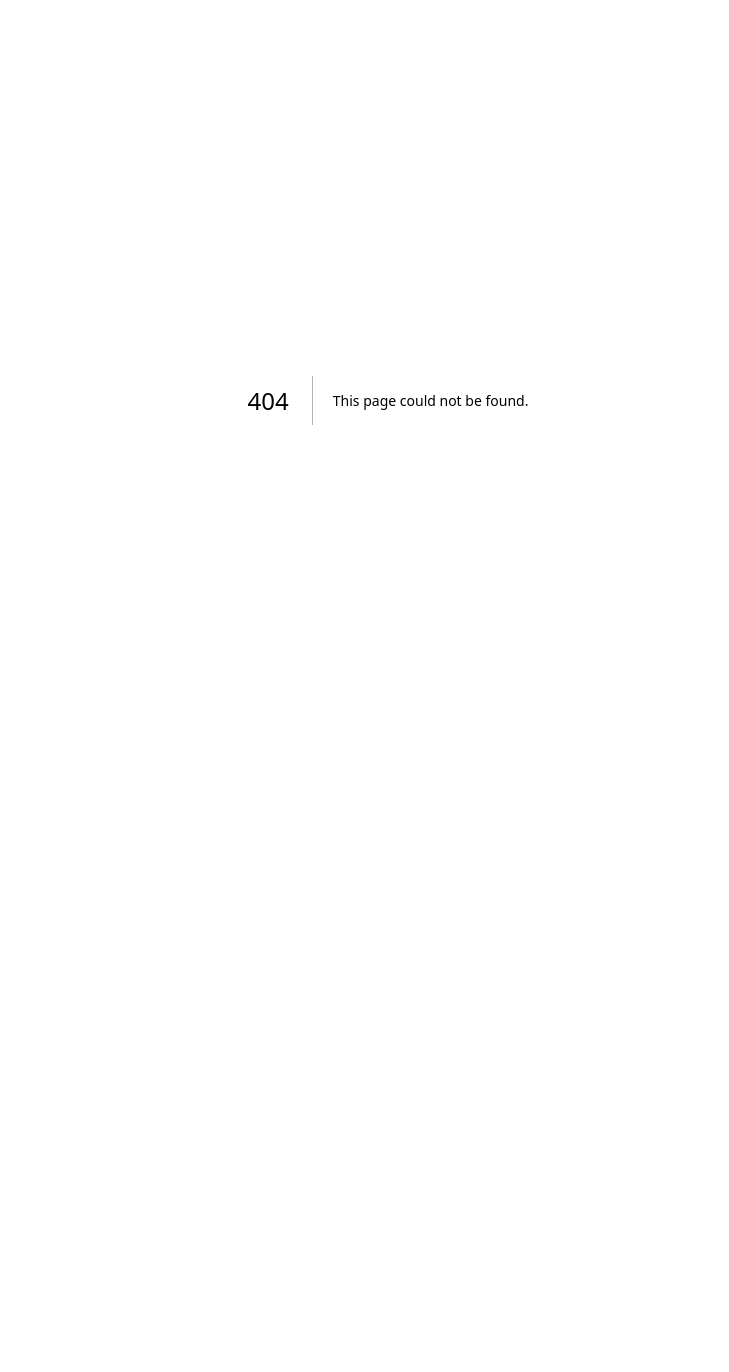
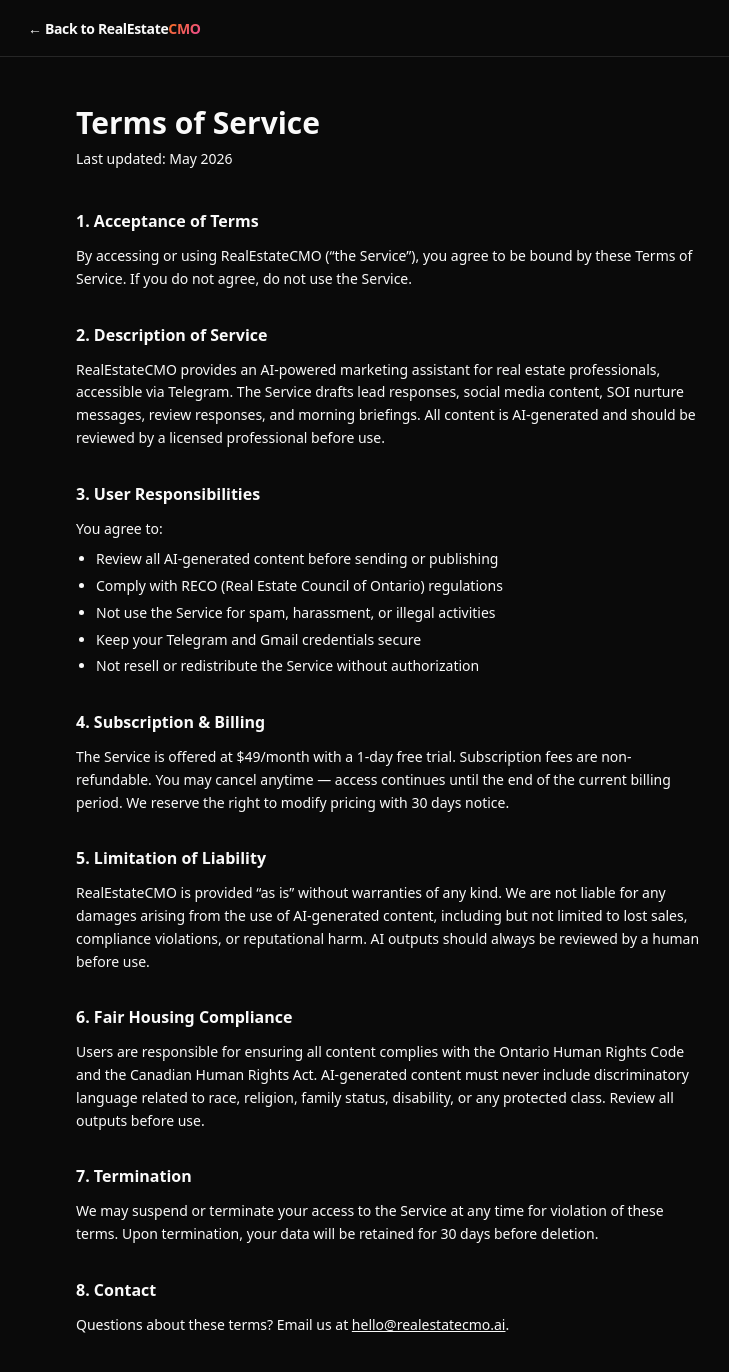
Before and after one commit to thakoreh/realestate-cmo, a Next.js app: page /realestate-cmo/terms in a window 1280 px wide. Before the commit this address had no page. Shown: the top 1372 px of the page, without its empty margins (252-981 px from the left). Before the commit the page ends 800 px from the top, so only its background shows below. Built offline with nearby package versions, Linux system fonts and the light colour scheme.

Commit message:
fix: escaped quotes + add realtorcmo tag to signups

```diff
--- a/src/app/page.tsx
+++ b/src/app/page.tsx
@@ -11,18 +11,18 @@
     e.preventDefault();
     if (!email) return;
 
-    // Try to send to webhook (if available)
+    // Send to Buttondown API
     try {
-      const webhookUrl = process.env.NEXT_PUBLIC_WEBHOOK_URL;
-      if (webhookUrl) {
-        await fetch(webhookUrl, {
+      await fetch("https://api.buttondown.email/v1/subscribers", {
         method: "POST",
-          headers: { "Content-Type": "application/json" },
-          body: JSON.stringify({ email }),
+        headers: {
+          "Authorization": "Token e195087c-ca0e-48f0-8929-06c481b5ba18",
+          "Content-Type": "application/json",
+        },
+        body: JSON.stringify({ email, tags: ["realtorcmo"] }),
       });
-      }
     } catch {
-      // Silently fail — webhook might not be running yet
+      // Silently fail
     }
 
     setSubmitted(true);
@@ -98,11 +98,22 @@
               </p>
             </form>
           ) : (
-            <div className="text-center py-8">
+            <div className="text-center py-6">
               <div className="text-4xl mb-4">🎉</div>
-              <p className="text-lg font-medium mb-2">You're on the list.</p>
-              <p className="text-sm text-muted-foreground">
-                We'll reach out when your AI CMO is ready.
+              <p className="text-lg font-medium mb-2">You're in — start your free trial</p>
+              <p className="text-sm text-muted-foreground mb-5">
+                Message your AI CMO on Telegram to begin:
+              </p>
+              <a
+                href="https://t.me/RealtorCMO_bot"
+                target="_blank"
+                rel="noopener noreferrer"
+                className="gradient-cta text-white text-sm font-medium px-6 py-3 rounded-xl hover:opacity-90 transition-opacity inline-block"
+              >
+                Open @RealtorCMO_bot →
+              </a>
+              <p className="text-xs text-muted-foreground mt-4">
+                1 day free trial · No credit card required
               </p>
             </div>
           )}
@@ -259,6 +270,7 @@
           Telegram thread.
         </p>
 
+        {!submitted ? (
           <form onSubmit={handleSubmit} className="max-w-md mx-auto px-4 sm:px-0">
             <div className="flex flex-col sm:flex-row items-stretch sm:items-center gap-2 sm:gap-0 rounded-2xl border bg-card sm:pr-2">
               <input
@@ -276,7 +288,33 @@
                 Join early access
               </button>
             </div>
+            <p className="text-xs text-muted-foreground mt-3">
+              $49/mo &middot; 1 day free trial &middot; Cancel anytime
+            </p>
           </form>
+        ) : (
+          <div className="text-center py-6">
+            <div className="text-4xl mb-4">🎉</div>
+            <p className="text-lg font-medium mb-2">You're in — start your free trial</p>
+            <p className="text-sm text-muted-foreground mb-5">
+              Message your AI CMO on Telegram to begin:
+            </p>
+            <a
+              href="https://t.me/RealtorCMO_bot"
+              target="_blank"
+              rel="noopener noreferrer"
+              className="gradient-cta text-white text-sm font-medium px-6 py-3 rounded-xl hover:opacity-90 transition-opacity inline-block"
+            >
+              Open @RealtorCMO_bot →
+            </a>
+          </div>
+        )}
+        <p className="text-xs text-muted-foreground mt-4">
+          Already on Telegram?{' '}
+          <a href="https://t.me/RealtorCMO_bot" target="_blank" rel="noopener noreferrer" className="underline hover:text-foreground">
+            Message @RealtorCMO_bot
+          </a>
+        </p>
       </section>
 
       {/* ─── FOOTER ─── */}
--- /dev/null
+++ b/src/app/terms/page.tsx
@@ -0,0 +1,99 @@
+"use client";
+
+export default function Terms() {
+  return (
+    <div className="min-h-screen flex flex-col">
+      <header className="border-b">
+        <div className="max-w-3xl mx-auto px-4 sm:px-6 py-4">
+          <a href="/realestate-cmo/" className="font-semibold text-sm tracking-tight">
+            ← Back to RealEstate<span className="gradient-text">CMO</span>
+          </a>
+        </div>
+      </header>
+
+      <main className="flex-1 px-4 sm:px-6 py-12 max-w-2xl mx-auto w-full">
+        <h1 className="text-3xl font-bold mb-2">Terms of Service</h1>
+        <p className="text-sm text-muted-foreground mb-10">Last updated: May 2026</p>
+
+        <div className="space-y-8 text-sm leading-relaxed text-muted-foreground">
+          <section>
+            <h2 className="text-base font-semibold text-foreground mb-3">1. Acceptance of Terms</h2>
+            <p>
+              By accessing or using RealEstateCMO (&ldquo;the Service&rdquo;), you agree to be bound by these Terms of Service.
+              If you do not agree, do not use the Service.
+            </p>
+          </section>
+
+          <section>
+            <h2 className="text-base font-semibold text-foreground mb-3">2. Description of Service</h2>
+            <p>
+              RealEstateCMO provides an AI-powered marketing assistant for real estate professionals,
+              accessible via Telegram. The Service drafts lead responses, social media content, SOI
+              nurture messages, review responses, and morning briefings. All content is AI-generated
+              and should be reviewed by a licensed professional before use.
+            </p>
+          </section>
+
+          <section>
+            <h2 className="text-base font-semibold text-foreground mb-3">3. User Responsibilities</h2>
+            <p>You agree to:</p>
+            <ul className="list-disc pl-5 mt-2 space-y-1">
+              <li>Review all AI-generated content before sending or publishing</li>
+              <li>Comply with RECO (Real Estate Council of Ontario) regulations</li>
+              <li>Not use the Service for spam, harassment, or illegal activities</li>
+              <li>Keep your Telegram and Gmail credentials secure</li>
+              <li>Not resell or redistribute the Service without authorization</li>
+            </ul>
+          </section>
+
+          <section>
+            <h2 className="text-base font-semibold text-foreground mb-3">4. Subscription &amp; Billing</h2>
+            <p>
+              The Service is offered at $49/month with a 1-day free trial. Subscription fees are
+              non-refundable. You may cancel anytime — access continues until the end of the current
+              billing period. We reserve the right to modify pricing with 30 days notice.
+            </p>
+          </section>
+
+          <section>
+            <h2 className="text-base font-semibold text-foreground mb-3">5. Limitation of Liability</h2>
+            <p>
+              RealEstateCMO is provided &ldquo;as is&rdquo; without warranties of any kind. We are not
+              liable for any damages arising from the use of AI-generated content, including but not
+              limited to lost sales, compliance violations, or reputational harm. AI outputs should
+              always be reviewed by a human before use.
+            </p>
+          </section>
+
+          <section>
+            <h2 className="text-base font-semibold text-foreground mb-3">6. Fair Housing Compliance</h2>
+            <p>
+              Users are responsible for ensuring all content complies with the Ontario Human Rights
+              Code and the Canadian Human Rights Act. AI-generated content must never include
+              discriminatory language related to race, religion, family status, disability, or any
+              protected class. Review all outputs before use.
+            </p>
+          </section>
+
+          <section>
+            <h2 className="text-base font-semibold text-foreground mb-3">7. Termination</h2>
+            <p>
+              We may suspend or terminate your access to the Service at any time for violation of
+              these terms. Upon termination, your data will be retained for 30 days before deletion.
+            </p>
+          </section>
+
+          <section>
+            <h2 className="text-base font-semibold text-foreground mb-3">8. Contact</h2>
+            <p>
+              Questions about these terms? Email us at{' '}
+              <a href="mailto:hello@realestatecmo.ai" className="underline hover:text-foreground">
+                hello@realestatecmo.ai
+              </a>.
+            </p>
+          </section>
+        </div>
+      </main>
+    </div>
+  );
+}
```
Lines whose indentation alone changed are shown as unchanged.
